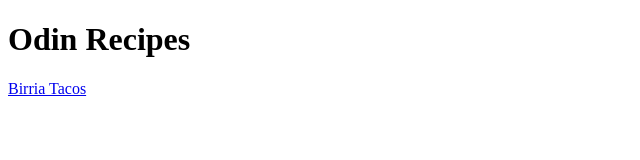
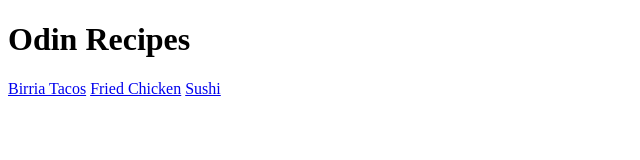
Before and after one commit to DamonRomel/odin-recipes, a plain HTML site: page index.html in a window 1280 px wide. Shown: the whole page, without its empty margins (0-640 px from the left). Drawn offline with Linux system fonts and the light colour scheme.

Commit message:
added links to fried chicken and sushi pages

```diff
--- a/index.html
+++ b/index.html
@@ -8,5 +8,7 @@
 <body>
     <h1>Odin Recipes</h1>
     <a href="./pages/birriataco.html">Birria Tacos</a>
+    <a href="./pages/friedchicken.html">Fried Chicken</a>
+    <a href="./pages/sushi.html">Sushi</a>
 </body>
 </html>
```
